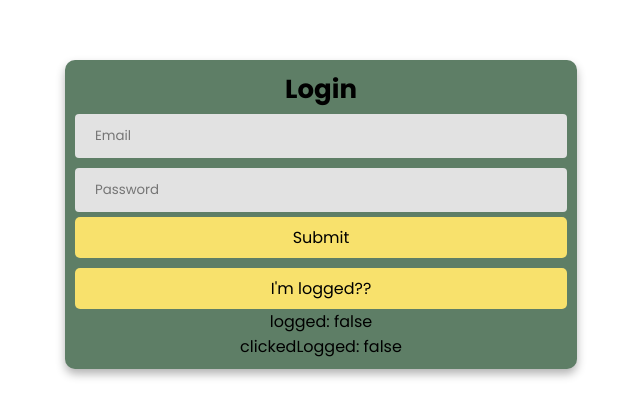
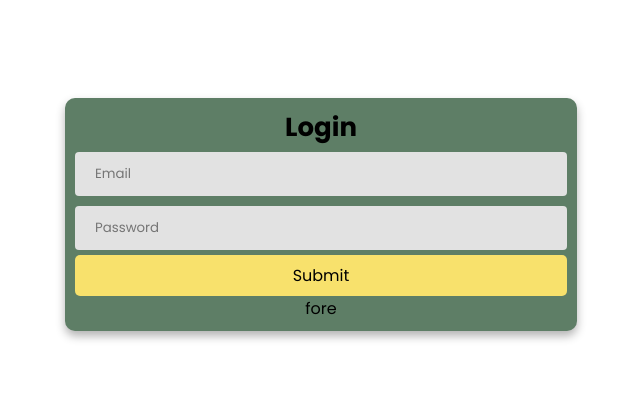
Before and after one commit to kilofafeure/AngularNetGradioTest, an Angular app in the folder AngularNetGradioTest/angularnetgradiotest.client/: page /login in a window 1280 px wide. Shown: the part 211-628 px from the top of the page, without its empty margins (319-959 px from the left). Built offline with nearby package versions, Linux system fonts and the light colour scheme.

Commit message:
Working guard & cleanning code

```diff
--- a/AngularNetGradioTest/angularnetgradiotest.client/src/app/pages/login/login.component.css
+++ b/AngularNetGradioTest/angularnetgradiotest.client/src/app/pages/login/login.component.css
@@ -7,10 +7,6 @@
   display: flex;
   align-items: center;
   justify-content: center;
-}
-
-.padingtop10 {
-    padding-top: 10px;
 }
 
 .error {
--- a/AngularNetGradioTest/angularnetgradiotest.client/src/app/pages/login/login.component.html
+++ b/AngularNetGradioTest/angularnetgradiotest.client/src/app/pages/login/login.component.html
@@ -6,12 +6,7 @@
     <input name="email" type="email" formControlName="email" placeholder="Email">
     <input type="password" formControlName="password" placeholder="Password">
     <button>Submit</button>
-  </form>
-  <div class="padingtop10" >
-    <button (click)="imLogged(true)">I'm logged??</button>
-    <div>logged: {{ logged }}</div>
-    <div>clickedLogged: {{ clickedLogged }}</div>
-  </div>
+  </form>fore
   @if (showErrorMessage) {
   <div class="error">
     {{ errorMessage }}
--- a/AngularNetGradioTest/angularnetgradiotest.client/src/app/pages/login/login.component.ts
+++ b/AngularNetGradioTest/angularnetgradiotest.client/src/app/pages/login/login.component.ts
@@ -1,4 +1,4 @@
-import { Component, inject, OnDestroy, OnInit } from '@angular/core';
+import { Component, inject, OnInit, OnDestroy } from '@angular/core';
 import { FormControl, FormGroup, ReactiveFormsModule, Validators } from '@angular/forms';
 import { Router, RouterModule } from '@angular/router';
 import { AuthService } from '../../services/auth/auth.service';
@@ -19,8 +19,6 @@ export class LoginComponent implements OnInit, OnDestroy {
 
   protected showErrorMessage: boolean = false;
   protected errorMessage: string = '';
-  protected logged: boolean = false;
-  protected clickedLogged: boolean = false;
 
   protected loginForm = new FormGroup({
     email: new FormControl('', [Validators.required, Validators.email]),
@@ -28,18 +26,16 @@ export class LoginComponent implements OnInit, OnDestroy {
   })
 
   ngOnInit() {
-    this.imLogged(false);
+    if (this.loginSubscription) {
+      this.loginSubscription.unsubscribe();
+    }
+    this.authService.logout();
   }
 
   ngOnDestroy() {
     if (this.loginSubscription) {
       this.loginSubscription.unsubscribe();
     }
-  }
-
-  imLogged(clicked: boolean) {
-    this.logged = this.authService.isLoggedIn();
-    this.clickedLogged = clicked;
   }
 
   onSubmit() {
--- a/AngularNetGradioTest/angularnetgradiotest.client/src/app/pages/weatherforecast/weatherforecast.component.ts
+++ b/AngularNetGradioTest/angularnetgradiotest.client/src/app/pages/weatherforecast/weatherforecast.component.ts
@@ -10,7 +10,7 @@ import { Subscription } from 'rxjs';
   standalone: true,
 })
 
-export class WeatherForecastX implements OnInit, OnDestroy {
+export class WeatherForecast implements OnInit, OnDestroy {
   public forecasts: WeatherForecastInt[] = [];
   private getWFCSubscription: Subscription | undefined;
 
--- a/AngularNetGradioTest/angularnetgradiotest.client/src/app/services/auth/auth.guard.ts
+++ b/AngularNetGradioTest/angularnetgradiotest.client/src/app/services/auth/auth.guard.ts
@@ -3,14 +3,11 @@ import { CanActivateFn, ActivatedRouteSnapshot, RouterStateSnapshot, Router } fr
 import { AuthService } from './auth.service';
 
 export const authGuard: CanActivateFn = (route: ActivatedRouteSnapshot, state: RouterStateSnapshot) => {
-  console.log('**************** authGuard - CanActivateFN');
-
   const authService = inject(AuthService);
   if (authService.isLoggedIn()) {
-    console.log('logged');
     return true;
   }
-  console.log('not logged');
+
   const router = inject(Router);
   return router.parseUrl('/login');
 };
--- a/AngularNetGradioTest/angularnetgradiotest.client/src/app/services/auth/auth.service.ts
+++ b/AngularNetGradioTest/angularnetgradiotest.client/src/app/services/auth/auth.service.ts
@@ -11,7 +11,7 @@ export class AuthService {
   constructor(private httpClient: HttpClient) { }
 
   login(this: any, data: any): Observable<LoginResponseInt>  {
-    return this.httpClient.post(`/Login`, data)
+    return this.httpClient.post(`/api/Login`, data)
       .pipe(
         tap((result: LoginResponseInt) => {
           if (result.errorId == null) {
@@ -31,7 +31,6 @@ export class AuthService {
   }
 
   isLoggedIn() {
-    console.log('************* isLoggedIn');
     return localStorage.getItem('authUser') !== null && localStorage.getItem('authUser') !== '';
   };
 }
--- a/AngularNetGradioTest/angularnetgradiotest.client/src/app/services/weatherforecast.service.ts
+++ b/AngularNetGradioTest/angularnetgradiotest.client/src/app/services/weatherforecast.service.ts
@@ -11,7 +11,7 @@ export class WeatherForecastService {
   constructor(private http: HttpClient) { }
 
   getForecasts(): Observable<WeatherForecastInt[]> {
-    return this.http.get<WeatherForecastInt[]>('/weatherforecast/GetWeatherForecast').pipe(
+    return this.http.get<WeatherForecastInt[]>('/api/weatherforecast/GetWeatherForecast').pipe(
       catchError(error => {
         console.error('Error occurred:', error);
         return throwError(() => error);
```
Also changed, not shown: AngularNetGradioTest/angularnetgradiotest.client/src/app/app.routes.ts (+2 -9 lines), AngularNetGradioTest/angularnetgradiotest.client/src/proxy.conf.js (+10 -6 lines), 2 other files (tests, documents, lock files or other folders).
